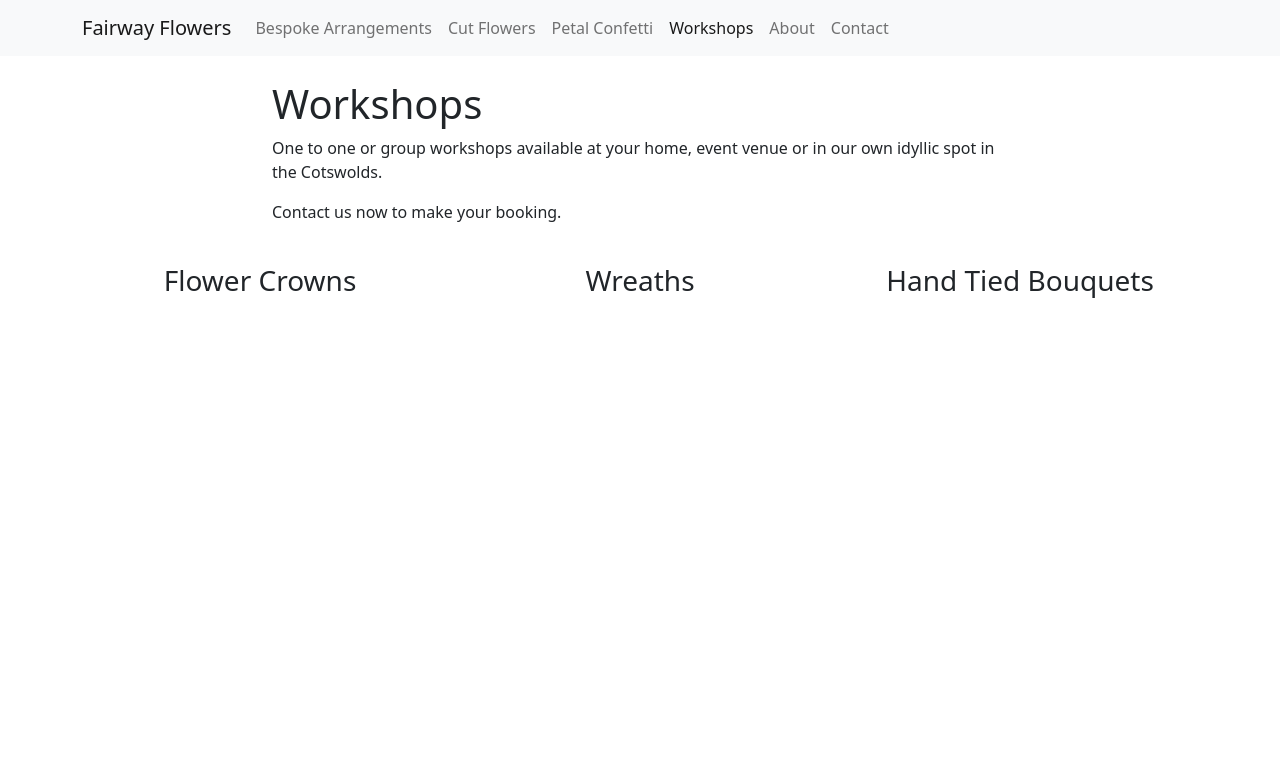
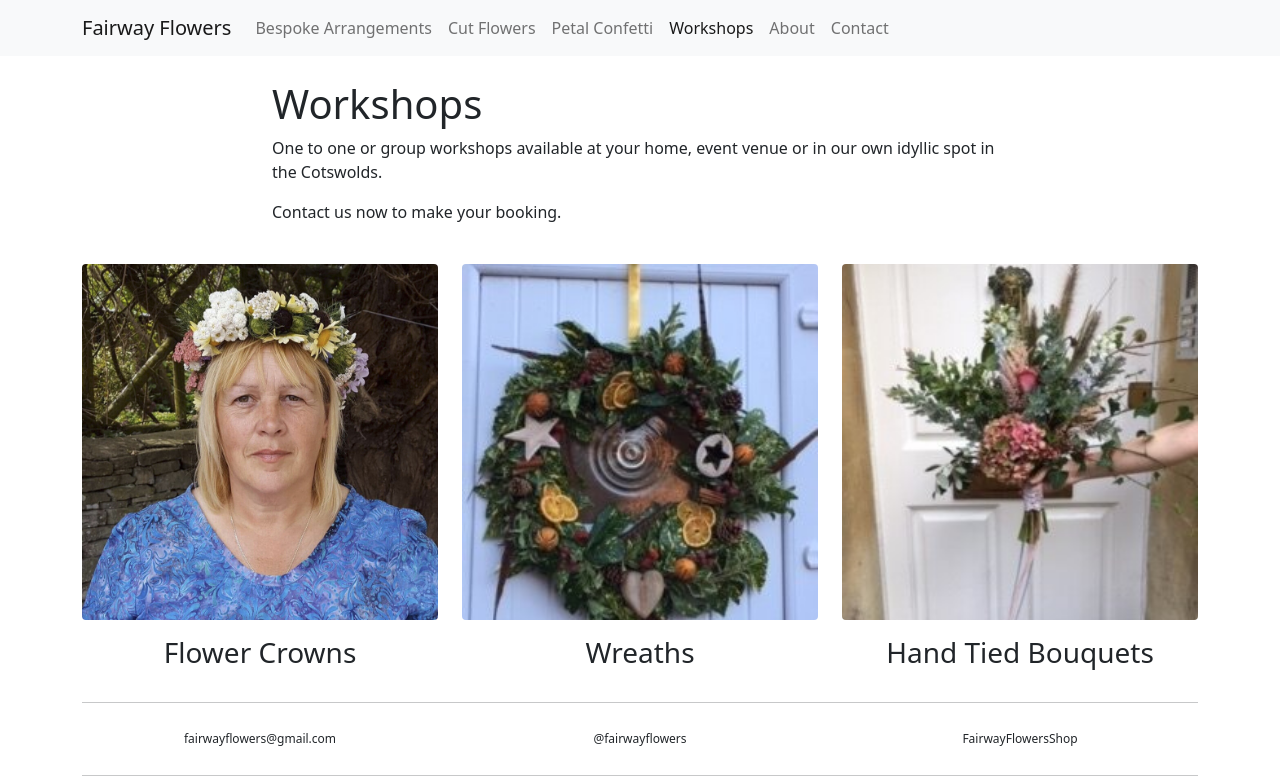
Before and after one commit to fairwayflowers/fairwayflowers.github.io, a Next.js app in the folder src/: page /workshops in a window 1280 px wide. Shown: the top 784 px of the page. Built offline with nearby package versions, Linux system fonts and the light colour scheme.

Commit message:
Added: Quick footer and some layout changes

```diff
--- /dev/null
+++ b/src/components/Footer.module.css
@@ -0,0 +1,6 @@
+.footer {
+    width: 100%;
+    height: 40px;
+    line-height: 40px;
+    font-size: 0.75em;
+}
--- /dev/null
+++ b/src/components/footer.tsx
@@ -0,0 +1,25 @@
+import React from "react";
+import { Col, Container, Row } from 'react-bootstrap'
+import styles from './Footer.module.css'
+
+export default function Footer() {
+  return (
+    <footer className={styles.footer}>
+      <Container>
+        <hr/>
+        <Row className="text-center">
+          <Col>
+            fairwayflowers@gmail.com
+          </Col>
+          <Col>
+            @fairwayflowers
+          </Col>
+          <Col>
+            FairwayFlowersShop
+          </Col>
+        </Row>
+        <hr/>
+      </Container>
+    </footer>
+  )
+}
--- a/src/components/layout/layout.tsx
+++ b/src/components/layout/layout.tsx
@@ -2,6 +2,7 @@ import * as React from 'react'
 import 'bootstrap/dist/css/bootstrap.css'
 import Head from 'next/head'
 import Header from '../header'
+import Footer from '../footer'
 
 export const Layout: React.FunctionComponent = props =>
   <>
@@ -9,4 +10,5 @@ export const Layout: React.FunctionComponent = props =>
     <main>
       {props.children ?? <></>}
     </main>
+    <Footer/>
   </>
--- a/src/pages/workshops.tsx
+++ b/src/pages/workshops.tsx
@@ -1,6 +1,8 @@
 import Head from 'next/head'
 import React from 'react'
 import { Container, Row, Col } from 'react-bootstrap'
+import Image from 'next/image'
+import styles from './index.module.css'
 
 export default function Workshops() {
   return (
@@ -18,12 +20,15 @@ export default function Workshops() {
         </Row>
         <Row className="my-4 justify-content-sm-center">
           <Col sm={4} className="text-center">
+            {IndexImage("/images/workshops/flower_crowns.jpg", "Flower Crowns")}
             <h3>Flower Crowns</h3>
           </Col>
           <Col sm={4} className="text-center">
+            {IndexImage("/images/workshops/wreaths.jpg", "Wreaths")}
             <h3>Wreaths</h3>
           </Col>
           <Col sm={4} className="text-center">
+            {IndexImage("/images/workshops/hand_bouquets.jpg", "Hand Tied Bouquets")}
             <h3>Hand Tied Bouquets</h3>
           </Col>
         </Row>
@@ -31,3 +36,11 @@ export default function Workshops() {
     </>
   )
 }
+
+function IndexImage(imagePath: string, altText: string){
+  return (
+    <div className={styles.indexImageContainer}>
+      <Image src={imagePath} alt={altText ?? ""} layout="fill" className={styles.indexImage}/>
+    </div>
+  )
+}
```
